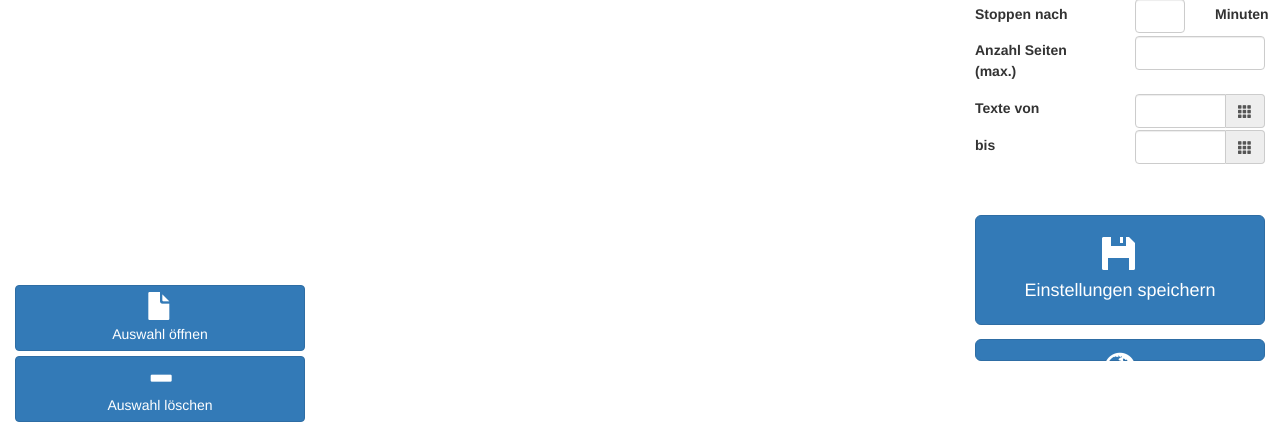
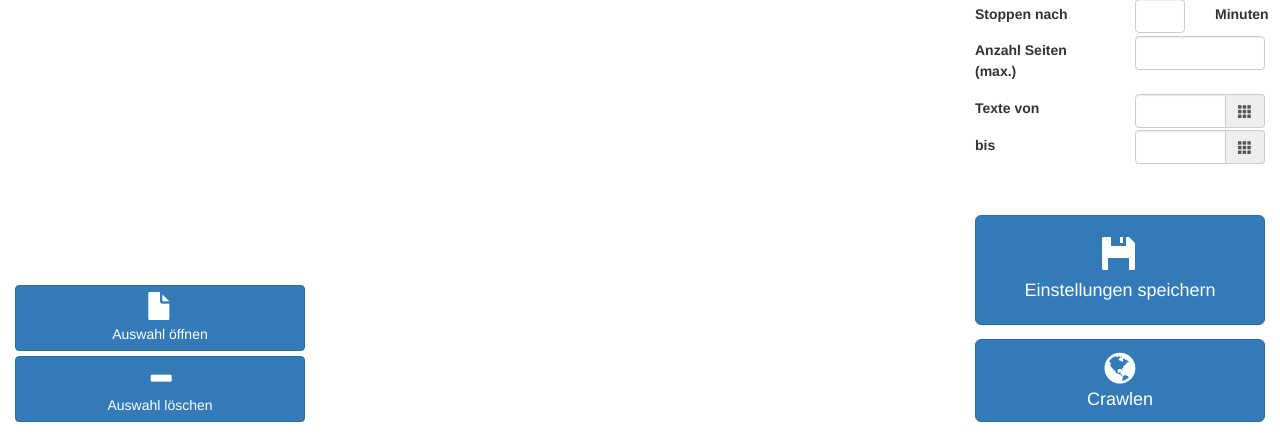
Before and after one commit to KevinLang1337/analysetool, a Django app: page /tool/webcrawler/ in a window 1280 px wide. Shown: the part 362-800 px from the top of the page. Run offline with Django 3.2, Linux system fonts and the light colour scheme; some libraries are stand-ins or nearby versions.

Commit message:
Crawlingbutton gefixt

```diff
--- a/tool/templates/webcrawler.html
+++ b/tool/templates/webcrawler.html
@@ -158,9 +158,9 @@
           class="glyphicon glyphicon-floppy-disk gly-2x"></span><br>Einstellungen speichern</button>
 
       <!-- BUTTON START CRAWLING -->
-      <form action="{% url 'webcrawler' %}" method='GET' >
-          <button  name="crawlingButton" type="submit" class="btn btn-primary btn-lg text-center"
-            style="width: 100%; height: 15%; margin: auto; margin-top: 5%; display: block; white-space: normal;"><span
+      <form action="{% url 'webcrawler' %}" method='GET' style="margin-top: 5%">
+          <button  name="crawlingButton" type="submit" class="btn btn-primary btn-lg text-center" style="height: 100%; width: 100%;"
+            style="display: block; white-space: normal;"><span
               class="fa fa-globe fa-2x"></span><br>Crawlen</button>
       </form>
 
```
